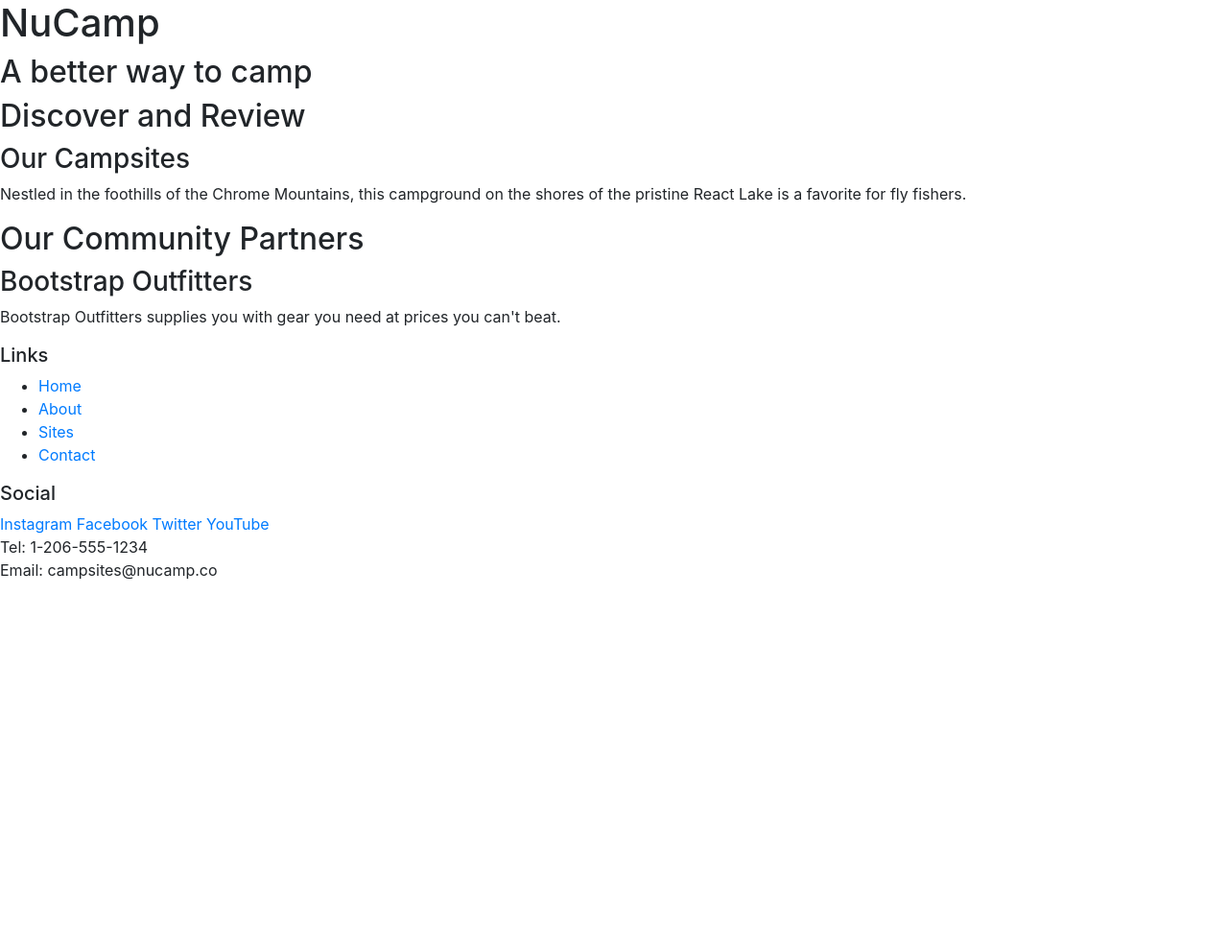
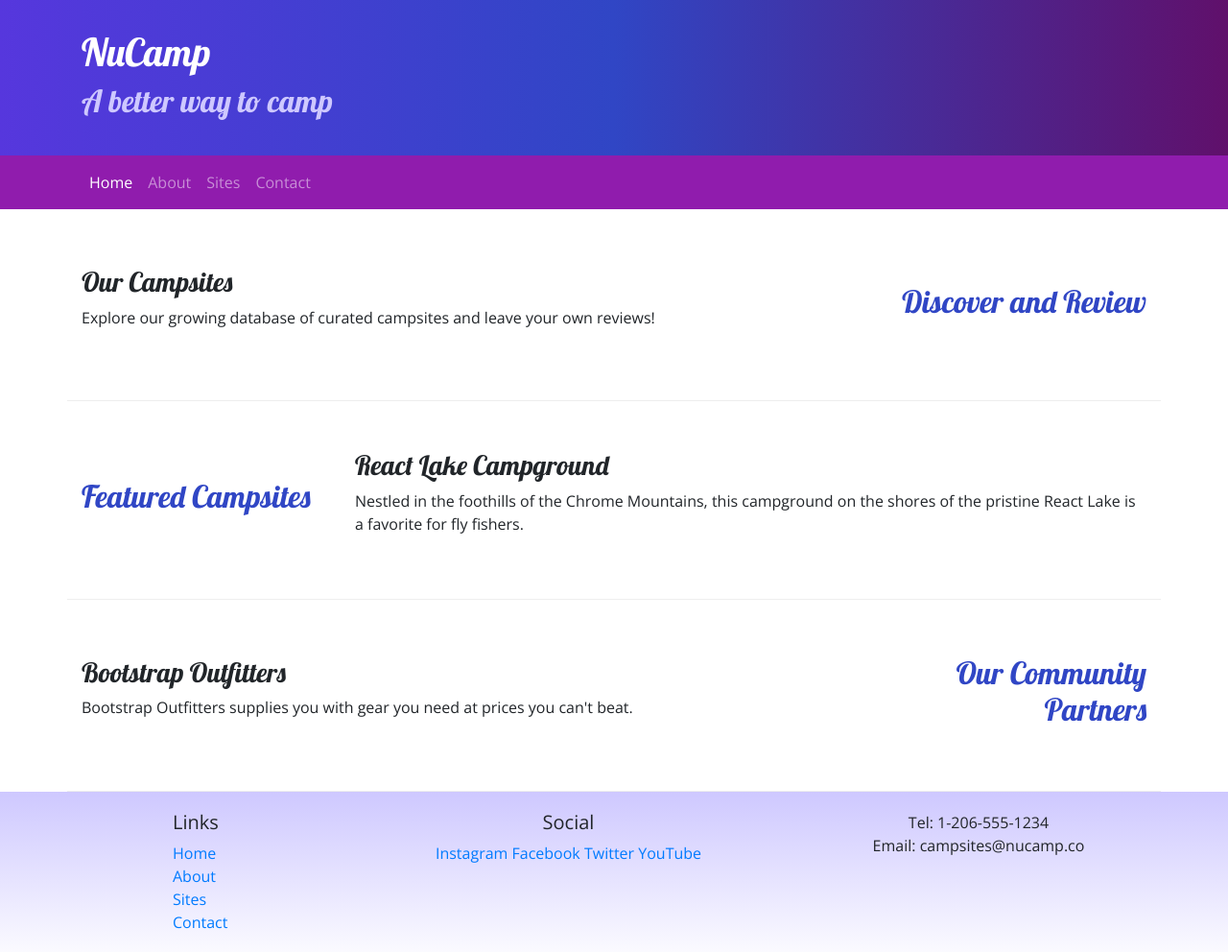
Before and after one commit to dmarr000/nucamp-project, a website: page index.html in a window 1280 px wide. Shown: the whole page at 96% size. Before the commit the page ends 800 px from the top, so only its background shows below. Drawn offline with nearby package versions, Linux system fonts and the light colour scheme.

Commit message:
Navbar and Breadcrumbs

```diff
--- /dev/null
+++ b/css/styles.css
@@ -0,0 +1,37 @@
+body {
+    font-family: "Open Sans", sans-serif;
+}
+
+h1, h2, h3 {
+    font-family: "Lobster", cursive;
+}
+
+h2{
+    color: #3046C5;
+}
+
+header h2 {
+    color:#CEC8FF;
+}
+
+footer {
+    background-image: linear-gradient(#CEC8FF, white);
+    padding: 20px 0;
+}
+
+.jumbotron {
+    margin: 0px;
+    padding: 30px;
+    background-image: linear-gradient(to right, #5637DD, #3046C5, #60106B);
+    color: white;
+}
+
+.row-content {
+    padding: 50px 0;
+    border-bottom: 1px ridge;
+    min-height: 200px;
+}
+
+.navbar {
+    background-color: #901CAD;
+}
--- a/index.html
+++ b/index.html
@@ -1,56 +1,105 @@
 <!DOCTYPE html>
 <html lang ="en">
     <head>
+        <!--Required meta tags always come first-->
         <meta charset="utf-8" />
         <meta name="viewport" content="width=device-width, initial-scale=1" />
 
         <!-- Bootstrap CSS -->
         <link rel="stylesheet" href="node_modules/bootstrap/dist/css/bootstrap.min.css" />
 
+        <!--Additional CSS must be placed after the Bootstrap CSS-->
+        <link rel="stylesheet" href="https://fonts.googleapis.com/css?family=Lobster|Open+Sans" />
+        <link rel="stylesheet" href="css/styles.css" />
+
         <title>NucCamp: A Better Way to Camp</title>
     </head>
 
     <body>
 
-        <header>
-            <div>
+        <header  class="jumbotron jumbotron-fluid">
+            <div class="container">
+                <div class="row">
+                    <div class="col">
                         <h1>NuCamp </h1>
                         <h2>A better way to camp</h2>
                     </div>
+                </div>
+
+            </div>
         </header>
 
-        <div>
-            <h2>Discover and Review</h2>
+        <nav class="navbar navbar-expand-sm navbar-dark sticky-top">
+            <div class="container">
+                <button class="navbar-toggler ml-auto" type="button" data-toggle="collapse" data-target="#nucampNavbar">
+                    <span class="navbar-toggler-icon"></span>
+                </button>
+                <div class="collapse navbar-collapse" id="nucampNavbar">
+                    <ul class="navbar-nav">
+                        <li class="nav-item active"><a class="nav-link" href="#">Home</a></li>
+                        <li class="nav-item"><a class="nav-link" href="aboutus.html">About</a></li>
+                        <li class="nav-item"><a class="nav-link" href="#">Sites</a></li>
+                        <li class="nav-item"><a class="nav-link" href="#">Contact</a></li>
+                    </ul>
+                </div>
+            </div>
+        </nav>
+
+        <div class="container">
+            <div class="row row-content align-items-center">
+                <div class="col-sm-4  order-sm-last col-md-3">
+                    <h2 class="text-sm-right">Discover and Review</h2>
+                </div>
+                <div class="col">
                     <h3>Our Campsites</h3>
-            <p>Nestled in the foothills of the Chrome Mountains, this campground on the shores of the pristine React Lake is a favorite for fly fishers.</p>
+                    <p class="d-none d-sm-block">Explore our growing database of curated campsites and leave your own reviews!</p>
+                </div>
             </div>
 
-        <div>
-            <h2>Our Community Partners</h2>
+            <div class="row row-content align-items-center">
+                <div class="col-sm-4 col-md-3">
+                    <h2>Featured Campsites</h2>
+                </div>
+                <div class="col">
+                    <h3>React Lake Campground</h3>
+                    <p class="d-none d-sm-block">Nestled in the foothills of the Chrome Mountains, this campground on the shores of the pristine React Lake is a favorite for fly fishers.</p>
+                </div>
+            </div>
+            <div class="row row-content align-items-center">
+                <div class="col-sm-4 order-sm-last col-md-3">
+                    <h2 class="text-sm-right">Our Community Partners</h2>
+                </div>
+                <div class="col">
                     <h3>Bootstrap Outfitters</h3>
-            <p>Bootstrap Outfitters supplies you with gear you need at prices you can't beat.</p>
+                    <p class="d-none d-sm-block">Bootstrap Outfitters supplies you with gear you need at prices you can't beat.</p>
+                </div>
+            </div>
         </div>
 
         <footer>
-            <div>
+            <div class="container">
+                <div class="row">
+                    <div class="col-4 col-sm-2 offset-1">
                         <h5>Links</h5>
-                <ul>
+                        <ul class="list-unstyled">
                             <li> <a href="#">Home </a> </li>
-                    <li> <a href="#">About </a> </li>
+                            <li> <a href="aboutus.html">About </a> </li>
                             <li> <a href="#">Sites </a> </li>
                             <li> <a href="#">Contact </a></li>
                         </ul>
                     </div>
-            <div>
+                    <div class="col-6 col-sm-5 text-center">
                         <h5> Social </h5>
                         <a href="http://instagram.com/">Instagram</a>
                         <a href="http://facebook.com/">Facebook</a>
                         <a href="http://twitter.com/">Twitter</a>
                         <a href="http://youtube.com/">YouTube</a>
                     </div>
-            <div>
+                    <div class="col-sm-4 text-center">
                         Tel: 1-206-555-1234 <br />
                         Email: campsites@nucamp.co
+                    </div>
+                </div>
             </div>
         </footer>
 
```
Also changed, not shown: aboutus.html (added, +113 -0 lines), LG viewport screenshot.png (added), XS viewport screenshot.png (added), 1 other file. Lines whose indentation alone changed are shown as unchanged.
